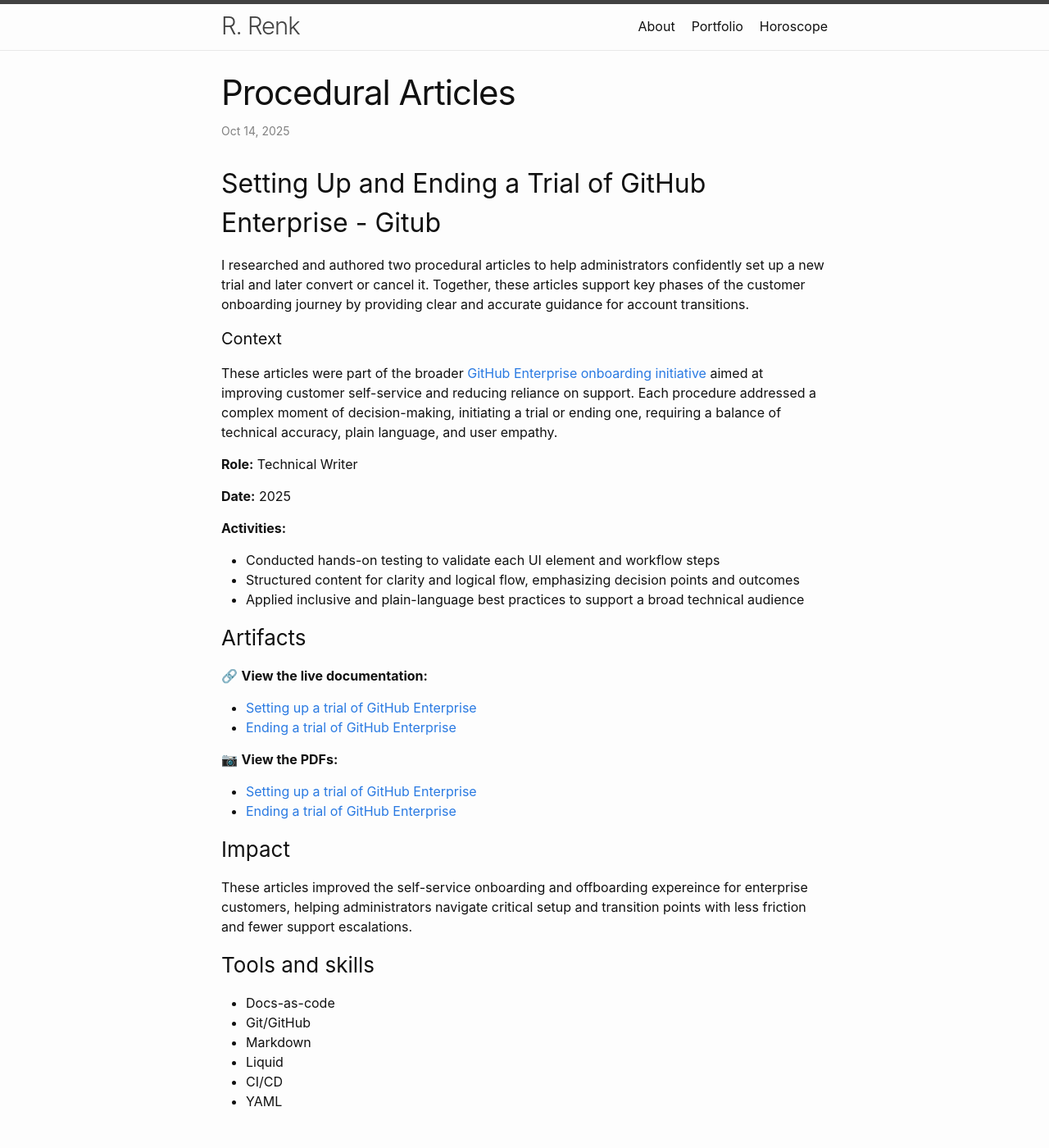
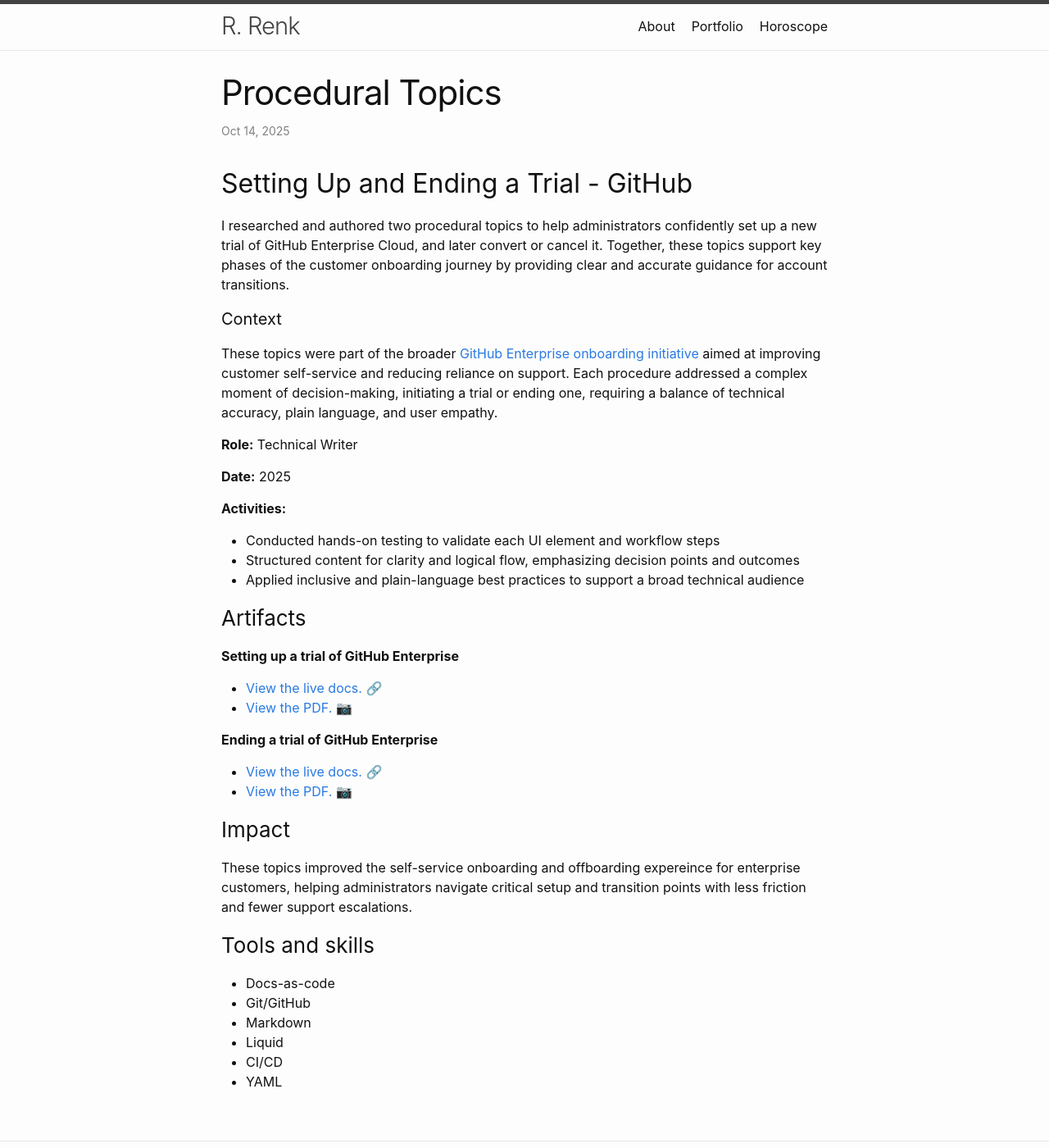
Before and after one commit to rachaelrenk/rachaelrenk.github.io, a Jekyll site: the page built from docs/_posts/2025-10-14-procedural-articles.markdown, in a window 1280 px wide and 1400 px high. Shown: the whole window at 82% size. Built offline with Jekyll 4.4.1, drawn with Linux system fonts in a browser that asks for light colours.

Commit message:
Add conceptual articles and UX article

```diff
--- a/docs/_posts/2025-10-14-enterprise-onboarding-guide.markdown
+++ b/docs/_posts/2025-10-14-enterprise-onboarding-guide.markdown
@@ -2,7 +2,7 @@
 layout: post
 title:  "Onboarding Guide"
 date:   2025-10-14 14:27:46 -0600
-categories: SaaS documentation
+categories: SaaS documentation, information architecture
 ---
 ## Enterprise Onboarding Guide - GitHub
 
--- a/docs/_posts/2025-10-14-procedural-articles.markdown
+++ b/docs/_posts/2025-10-14-procedural-articles.markdown
@@ -1,16 +1,14 @@
 ---
 layout: post
-title:  "Procedural Articles"
+title:  "Procedural Topics"
 date:   2025-10-14 14:27:46 -0600
-categories: SaaS documentation
+categories: SaaS documentation, procedural content
 ---
-## Setting Up and Ending a Trial of GitHub Enterprise - Gitub
-
-I researched and authored two procedural articles to help administrators confidently set up a new trial and later convert or cancel it. Together, these articles support key phases of the customer onboarding journey by providing clear and accurate guidance for account transitions.
+## Setting Up and Ending a Trial - GitHub
+I researched and authored two procedural topics to help administrators confidently set up a new trial of GitHub Enterprise Cloud, and later convert or cancel it. Together, these topics support key phases of the customer onboarding journey by providing clear and accurate guidance for account transitions.
 
 #### Context
-
-These articles were part of the broader [GitHub Enterprise onboarding initiative](enterprise-onboarding-guide.html) aimed at improving customer self-service and reducing reliance on support. Each procedure addressed a complex moment of decision-making, initiating a trial or ending one, requiring a balance of technical accuracy, plain language, and user empathy.
+These topics were part of the broader [GitHub Enterprise onboarding initiative](enterprise-onboarding-guide.html) aimed at improving customer self-service and reducing reliance on support. Each procedure addressed a complex moment of decision-making, initiating a trial or ending one, requiring a balance of technical accuracy, plain language, and user empathy.
 
 **Role:** Technical Writer
 
@@ -23,23 +21,18 @@
 * Applied inclusive and plain-language best practices to support a broad technical audience
 
 ### Artifacts
+**Setting up a trial of GitHub Enterprise**
+* [View the live docs.](https://docs.github.com/en/enterprise-cloud@latest/enterprise-onboarding/getting-started-with-your-enterprise/setting-up-a-trial-of-github-enterprise) 🔗
+* [View the PDF.](https://github.com/rachaelrenk/rachaelrenk/blob/b42b7e23f06b863ee576ae1db4e96fa5578a6205/images/setting-up-a-trial-ghec.pdf) 📷
 
-🔗 **View the live documentation:**
-
-* [Setting up a trial of GitHub Enterprise](https://docs.github.com/en/enterprise-cloud@latest/enterprise-onboarding/getting-started-with-your-enterprise/setting-up-a-trial-of-github-enterprise)
-* [Ending a trial of GitHub Enterprise](https://docs.github.com/en/enterprise-cloud@latest/enterprise-onboarding/getting-started-with-your-enterprise/ending-a-trial-of-github-enterprise)
-
-📷 **View the PDFs:**
-
-* [Setting up a trial of GitHub Enterprise](https://github.com/rachaelrenk/rachaelrenk/blob/b42b7e23f06b863ee576ae1db4e96fa5578a6205/images/setting-up-a-trial-ghec.pdf)
-* [Ending a trial of GitHub Enterprise](https://github.com/rachaelrenk/rachaelrenk/blob/b42b7e23f06b863ee576ae1db4e96fa5578a6205/images/ending-a-trial-ghec.pdf)
+**Ending a trial of GitHub Enterprise**
+* [View the live docs.](https://docs.github.com/en/enterprise-cloud@latest/enterprise-onboarding/getting-started-with-your-enterprise/ending-a-trial-of-github-enterprise) 🔗
+* [View the PDF.](https://github.com/rachaelrenk/rachaelrenk/blob/b42b7e23f06b863ee576ae1db4e96fa5578a6205/images/ending-a-trial-ghec.pdf) 📷
 
 ### Impact
-
-These articles improved the self-service onboarding and offboarding expereince for enterprise customers, helping administrators navigate critical setup and transition points with less friction and fewer support escalations.
+These topics improved the self-service onboarding and offboarding expereince for enterprise customers, helping administrators navigate critical setup and transition points with less friction and fewer support escalations.
 
 ### Tools and skills
-
 * Docs-as-code
 * Git/GitHub
 * Markdown
```
Also changed, not shown: docs/_posts/2025-10-14-conceptual-article.markdown (added, +42 -0 lines), docs/_posts/2025-10-14-ux-article.markdown (added, +24 -0 lines).
